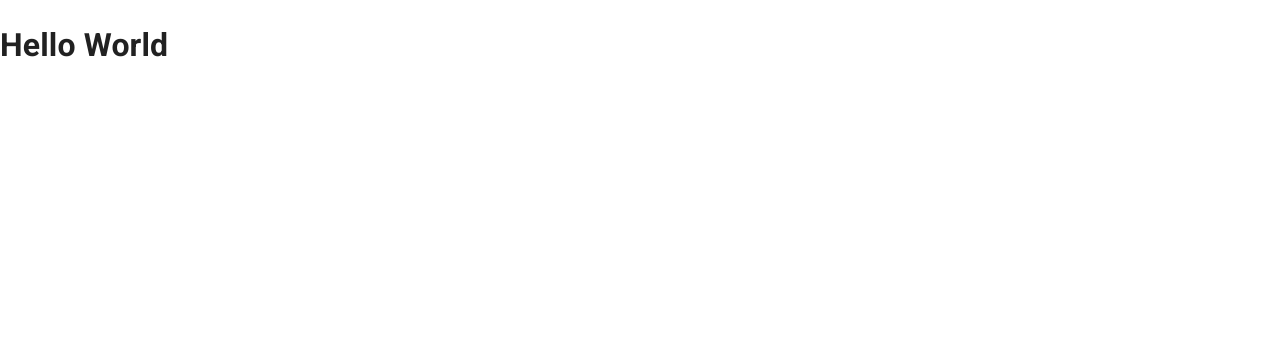
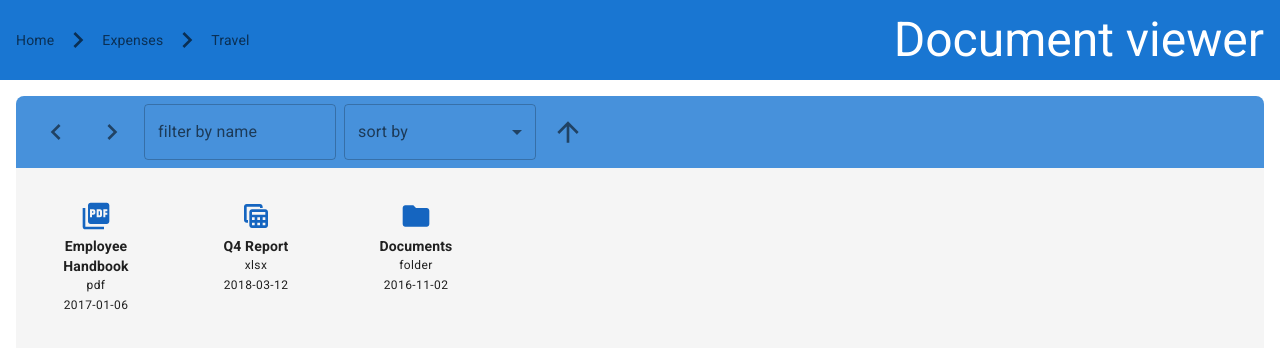
Before and after one commit to AlexSweeney/document_viewer, a React (Vite) app: page / in a window 1280 px wide. Shown: the top 348 px of the page. Built offline with nearby package versions, Linux system fonts and the light colour scheme.

Commit message:
add components to App

```diff
--- /dev/null
+++ b/src/App.styles.ts
@@ -0,0 +1,23 @@
+import type { CSSProperties } from "react";
+
+export const appStyles: CSSProperties = {
+  display: "flex",
+  flexDirection: "column",
+  height: "100vh",
+};
+
+export const panelWrapperStyles: CSSProperties = {
+  display: "flex",
+  flex: 1,
+  minHeight: 0,
+  width: "100%",
+  padding: "1rem",
+  boxSizing: "border-box",
+};
+
+export const panelContentStyles: CSSProperties = {
+  flex: 1,
+  minHeight: 0,
+  width: "100%",
+  height: "100%",
+};
--- a/src/App.tsx
+++ b/src/App.tsx
@@ -1,8 +1,45 @@
+import { DocumentPanel } from "./components/organisms/DocumentPanel";
+import { Header } from "./components/organisms/Header";
+import {
+  appStyles,
+  panelContentStyles,
+  panelWrapperStyles,
+} from "./App.styles";
+
+const title = "Document viewer";
+
+const breadcrumbItems = [
+  { label: "Home" },
+  { label: "Expenses" },
+  { label: "Travel" },
+];
+
+const sortOptions = [
+  { value: "name", label: "Name" },
+  { value: "date", label: "Date created" },
+  { value: "type", label: "File type" },
+];
+
+const items = [
+  { name: "Employee Handbook", type: "pdf", dateCreated: "2017-01-06" },
+  { name: "Q4 Report", type: "xlsx", dateCreated: "2018-03-12" },
+  { name: "Documents", type: "folder", dateCreated: "2016-11-02" },
+] as const;
+
 const App = () => {
   return (
-    <>
-      <h1>Hello World</h1>
-    </>
+    <div style={appStyles}>
+      <Header
+        breadcrumbItems={breadcrumbItems}
+        title={title}
+        onClickBreadCrumb={() => {}}
+      />
+      <div style={panelWrapperStyles}>
+        <div style={panelContentStyles}>
+          <DocumentPanel items={items} sortOptions={sortOptions} />
+        </div>
+      </div>
+    </div>
   );
 };
 
```
Also changed, not shown: 2 other files (tests, documents, lock files or other folders).
